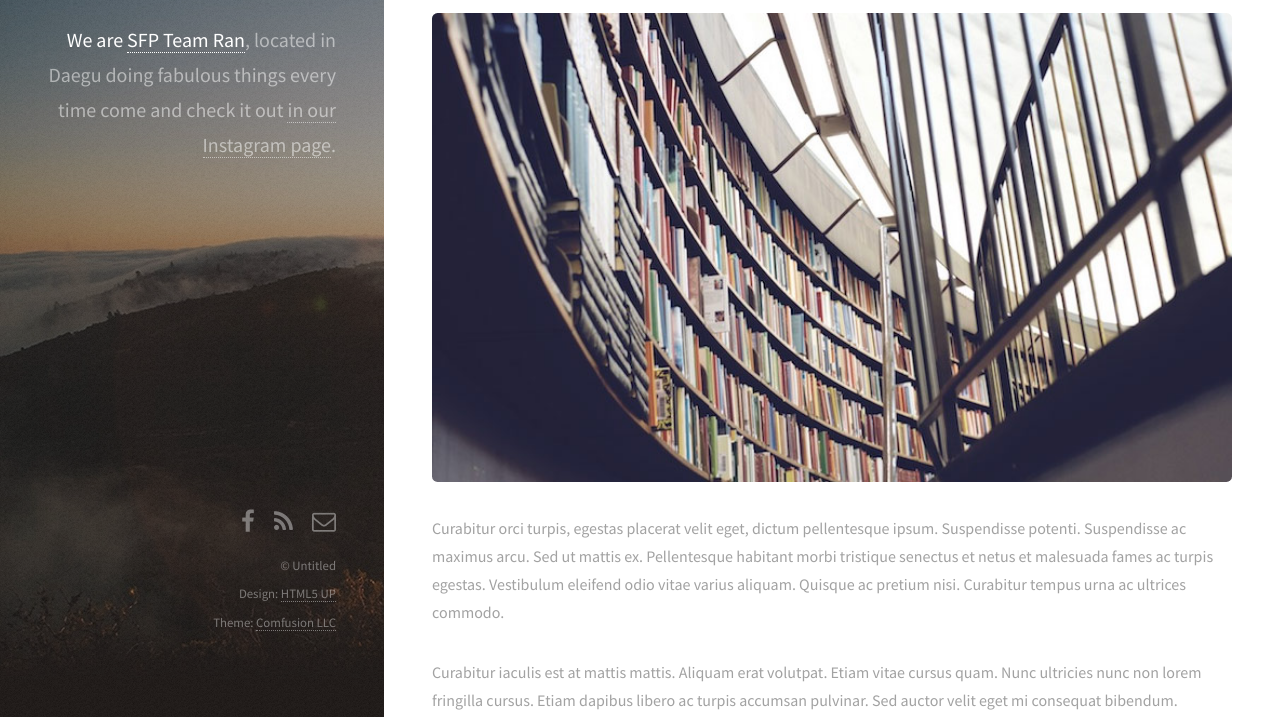
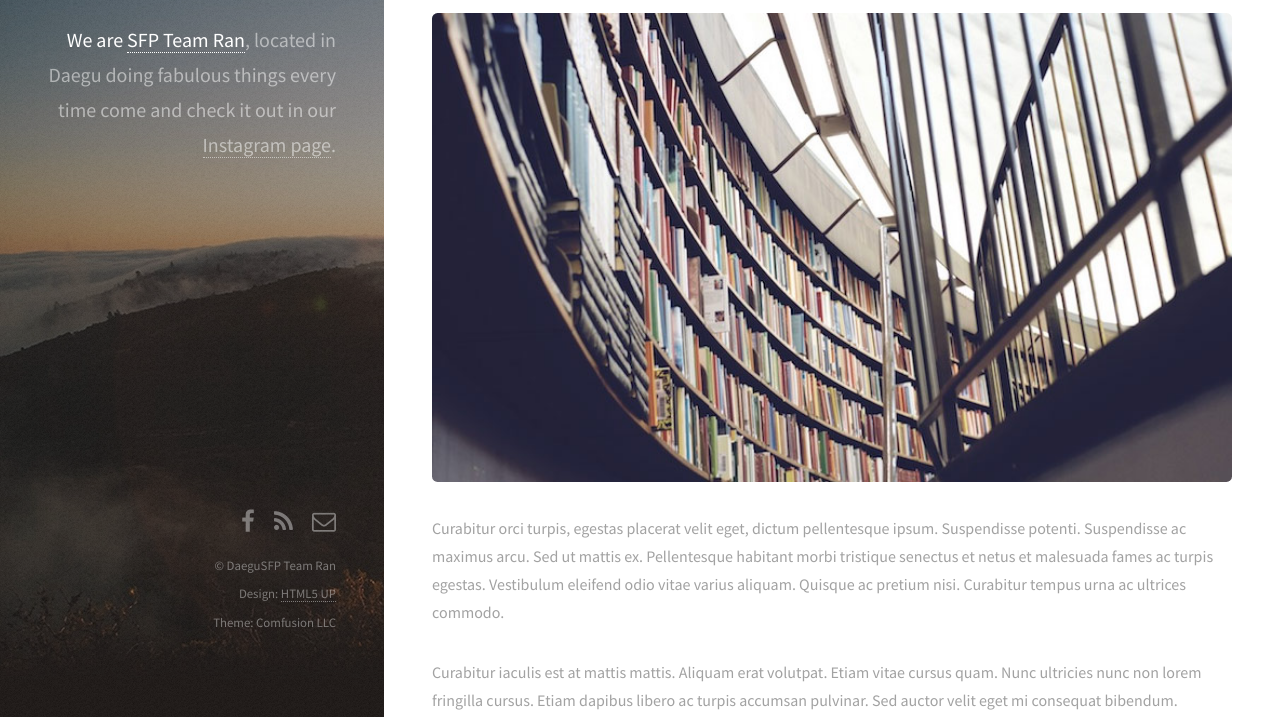
Before and after one commit to Daegu-SFP-Ran/Daegu-SFP-Ran.github.io, a Jekyll site: the page built from index.html, in a window 1280 px wide. Shown: the part 183-903 px from the top of the page. Built offline with Jekyll 4.4.1, drawn with Linux system fonts in a browser that asks for light colours; nearby versions of some CDN libraries.

Commit message:
Update default.html

```diff
--- a/_layouts/default.html
+++ b/_layouts/default.html
@@ -28,7 +28,7 @@
       <a href="{{ site.url }}" class="image avatar"><img class="editable" src="/images/avatar.jpg" alt="{{ site.author.name }}"></a>
       <h1 class="editable"><strong>We are <a href="/">SFP Team Ran</a></strong>, located in Daegu<br>
       doing fabulous things every time<br>
-      come and check it out <a href="https://www.instagram.com/samsung_daegusfp/">in our Instagram page</a>.</h1>
+      come and check it out in our <a href="https://www.instagram.com/samsung_daegusfp/">Instagram page</a>.</h1>
     </header>
 
     {{ content }}
@@ -52,9 +52,9 @@
         {% endif %}
       </ul>
       <ul class="copyright">
-          <li>&copy; Untitled</li>
+          <li>&copy; DaeguSFP Team Ran</li>
           <li>Design: <a href="http://html5up.net">HTML5 UP</a></li>
-          <li>Theme: <a href="http://comfusionllc.com">Comfusion LLC</a></li>
+          <li>Theme: Comfusion LLC</a></li>
       </ul>
     </footer>
 
```
